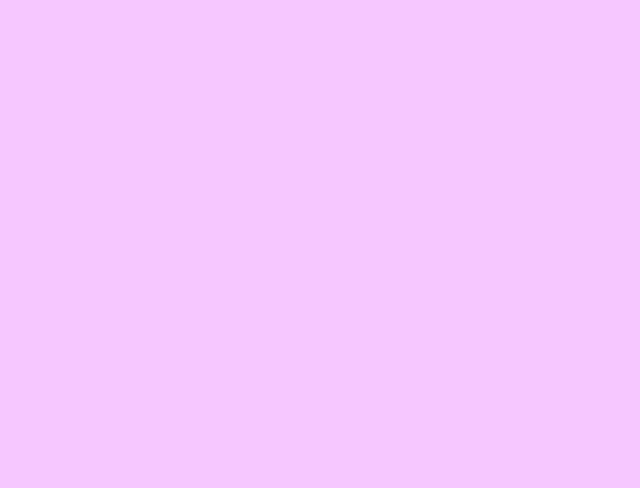
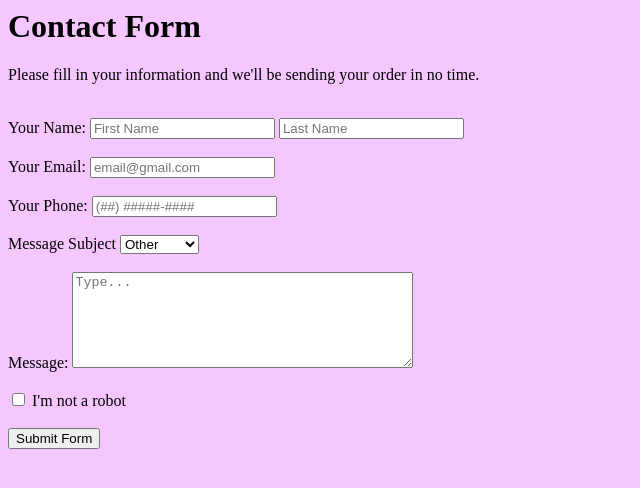
Before and after one commit to anabrabelo/formulario, a plain HTML site: page Codelab Formulário/index.html in a window 1280 px wide. Shown: the whole page, without its empty margins (0-640 px from the left). Drawn offline with Linux system fonts and the light colour scheme.

Commit message:
formulário funcionando versão 1

```diff
--- a/Codelab Formulário/index.html
+++ b/Codelab Formulário/index.html
@@ -2,8 +2,38 @@
     <head>
         <title>Formulário</title>
         <meta charset="UTF-8">
+        <link rel= "stylesheet" href= "style.css">
     </head>
     <body>
-        <link rel= "stylesheet" href= "style.css">
+        <form>
+            <h1>Contact Form</h1>
+            <p>Please fill in your information and we'll be sending your order in no time.</p><br>
+           <label for="yourName">Your Name:</label>
+           <input name="yourName" type= "text" placeholder="First Name" required>
+           <input name="yourName" type= "text" placeholder="Last Name" required><br> <br>
+
+           <label for="yourEmail">Your Email:</label>
+           <input name="yourEmail" type="email" placeholder="email@gmail.com" required> <br> <br>
+
+           <label for="yourPhone">Your Phone:</label>
+           <input for="yourPhone" type="type" placeholder="(##) #####-####" required><br><br>
+
+           <label for="messageSubject">Message Subject</label>
+           <select id="messageSubject" required>
+               <option selected>Other</option>
+               <option>Doubts</option>
+               <option>Problems</option>
+               <option>Tips</option>
+           </select> <br><br>
+
+           <label for="message">Message:</label>
+           <textarea name="message" rows="6" cols="40" placeholder="Type..." required></textarea>  <br><br>
+
+           <input name="robot" type="checkbox" value="I'm_not_a_robot" required>
+           <label for="robot">I'm not a robot</label> <br><br>
+
+           <input type="submit" value="Submit Form">
+        </form>
+
     </body>
 </html>
```
